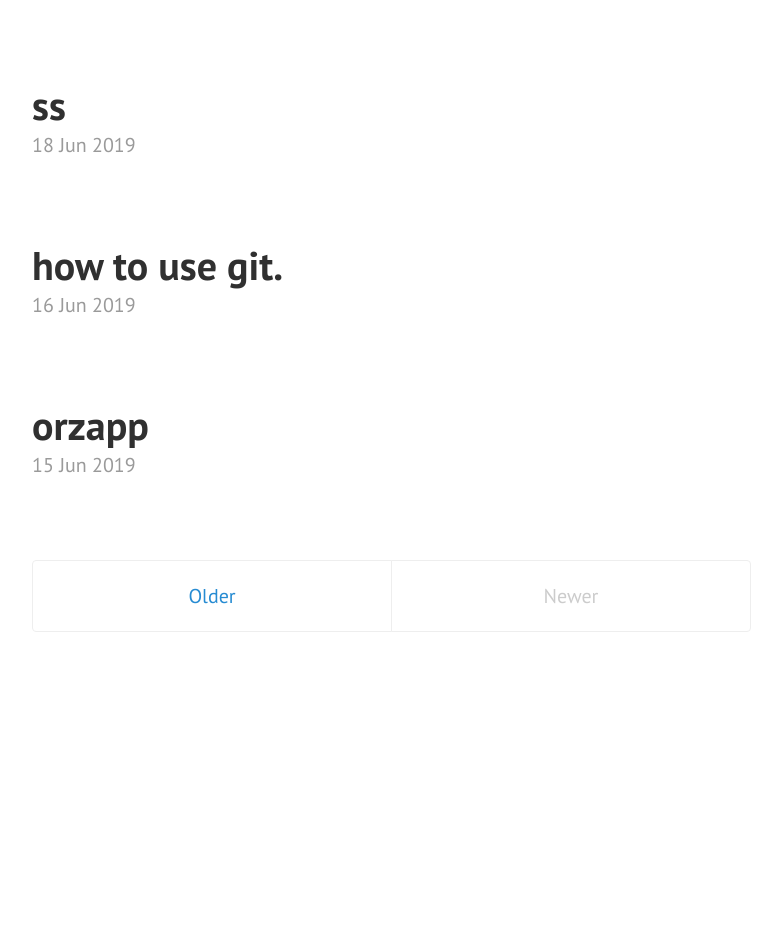
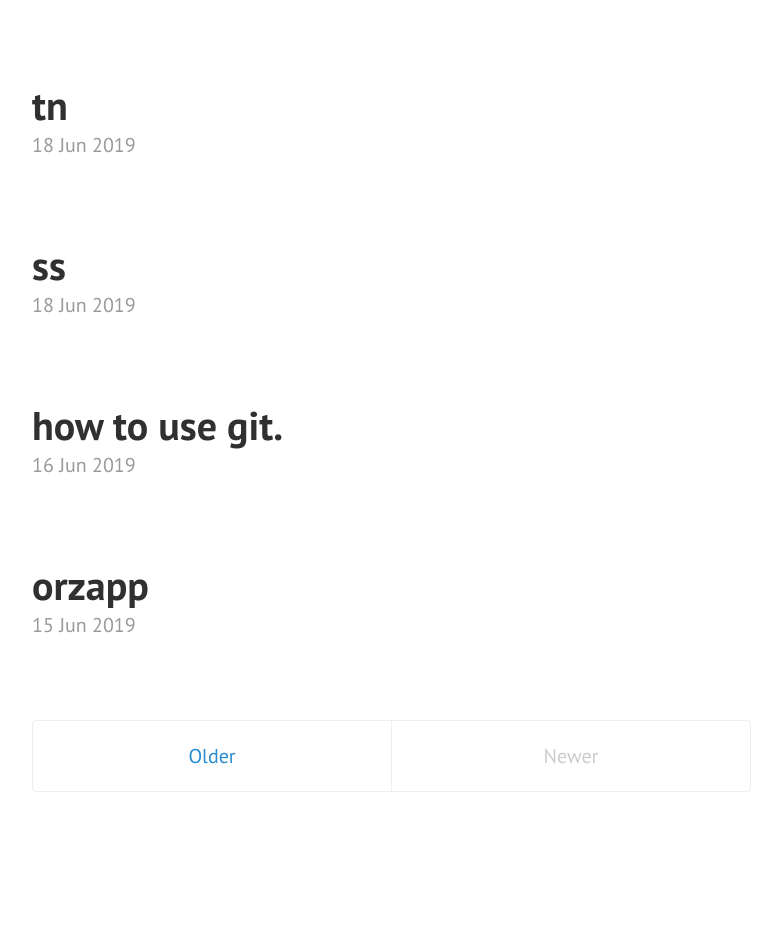
Before and after one commit to Amzaing/Amzaing.github.io, a Jekyll site: the page built from index.html, in a window 1280 px wide. Shown: the whole page, without its empty margins (428-1210 px from the left). Built offline with Jekyll 4.4.1, drawn with Linux system fonts in a browser that asks for light colours; Markdown is read by kramdown in place of the engine named in the settings; the list of posts is cut into pages by our own code; before the commit the page ends 900 px from its top, so only the background shows below that.

Commit message:
Update index.html

```diff
--- a/index.html
+++ b/index.html
@@ -5,7 +5,7 @@ title: Home
 
 <div class="posts">
   {% for post in paginator.posts %}
-      {% if post.title != "tn" | post.title != "ss" | post.title != "kkpicture" | post.title != "oomglive" | post.title != "orz" %}
+      {% if post.title != "tn" or post.title != "ss" or post.title != "kkpicture" or post.title != "oomglive" or post.title != "orzapp" %}
   <article class="post">
     <h1 class="post-title">
       <a href="{{ site.baseurl }}{{ post.url }}">
```
